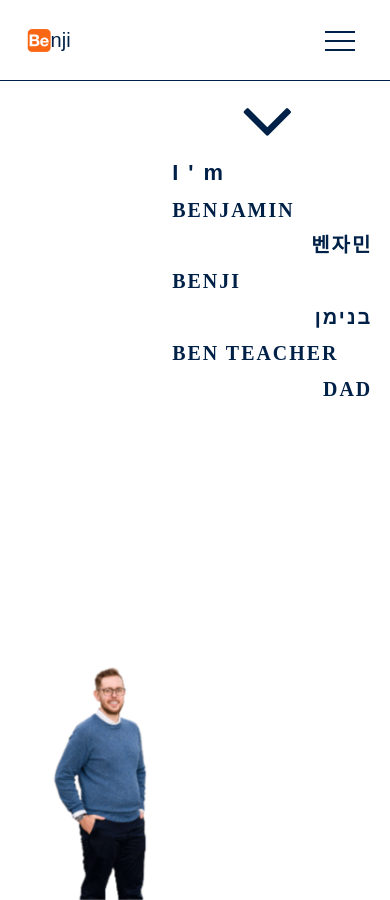
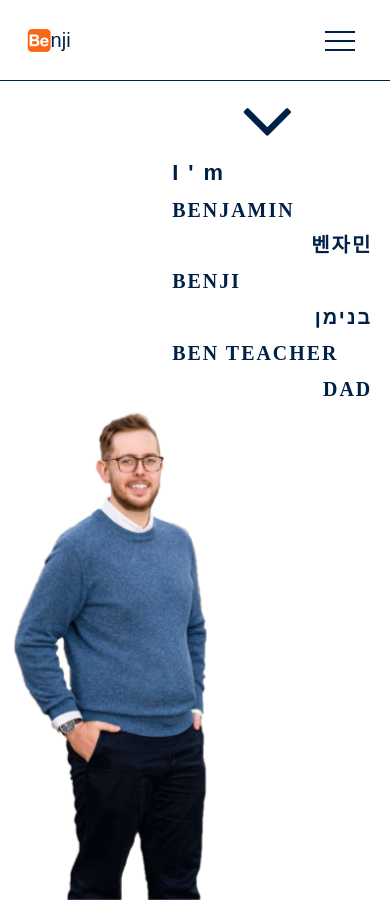
Before and after one commit to benjithaimmortal/monjibram, a Jekyll site: the page built from index.html, in a window 390 px wide and 900 px high. Built offline with Jekyll 4.4.1, drawn with Linux system fonts in a browser that asks for light colours; some web fonts are replaced.

Commit message:
why is benji so small

```diff
--- a/_sass/main.scss
+++ b/_sass/main.scss
@@ -189,7 +189,7 @@ textarea {
       z-index: 1;
       background: url(/assets/images/Backgroundless.png);
       // background: $bg-color;
-      background-size: 200px auto;
+      background-size: 450px auto;
       background-position: 5% bottom;
       background-repeat: no-repeat;
     }
@@ -808,7 +808,8 @@ a.title-text:visited, a.title-text:hover, a.title-text:link {
 
 @media (max-width: 800px) {
   .title-bg .parallax .inside-parallax {
-    background-size: 200px auto;
+    background-size: 420px auto;
+    background-position: -79px bottom;
   }
   .title-text {
     left: 235px;
```
